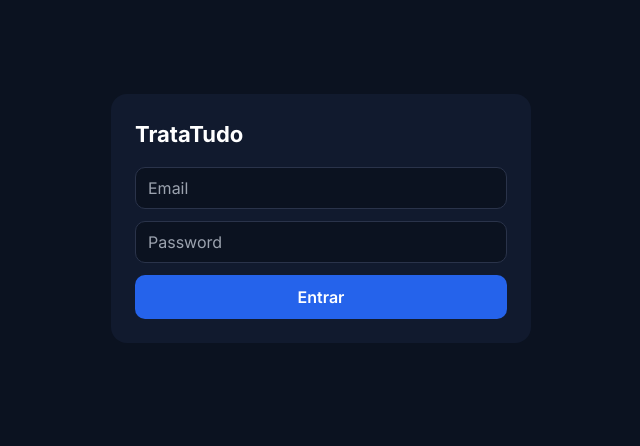
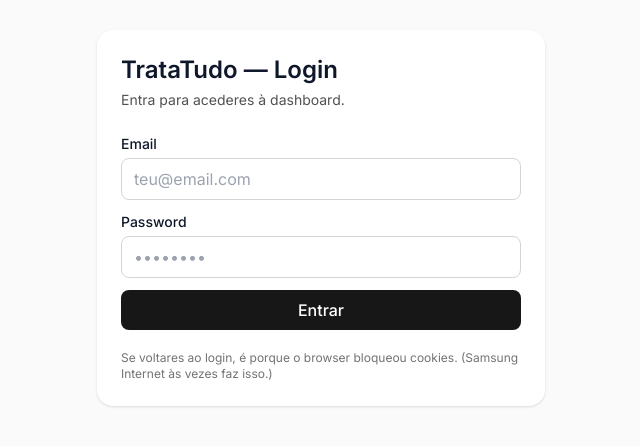
Before and after one commit to tratatudo-lgtm/TrataTudo-Dashbord, a Next.js app: page /login in a window 1280 px wide. Shown: the part 182-628 px from the top of the page, without its empty margins (319-959 px from the left). Built offline with nearby package versions, Linux system fonts and the light colour scheme.

Commit message:
Atualizar o page.tsx

```diff
--- a/app/login/page.tsx
+++ b/app/login/page.tsx
@@ -1,138 +1,99 @@
-'use client';
+// app/login/page.tsx
+import { redirect } from 'next/navigation';
+import { createClient } from '@/lib/supabase/server';
 
-import { Suspense, useMemo, useState } from "react";
-import { useRouter, useSearchParams } from "next/navigation";
+type Props = {
+  searchParams?: { next?: string };
+};
 
-function LoginForm() {
-  const router = useRouter();
-  const search = useSearchParams();
+export default function LoginPage({ searchParams }: Props) {
+  async function signIn(formData: FormData) {
+    'use server';
 
-  const nextPath = useMemo(() => {
-    const n = search.get("next");
-    return n && n.startsWith("/") ? n : "/app";
-  }, [search]);
+    const email = String(formData.get('email') || '').trim();
+    const password = String(formData.get('password') || '').trim();
+    const next = (searchParams?.next || '/app').toString();
 
-  const [email, setEmail] = useState("");
-  const [password, setPassword] = useState("");
-  const [loading, setLoading] = useState(false);
-  const [err, setErr] = useState<string | null>(null);
+    if (!email || !password) {
+      redirect(`/login?next=${encodeURIComponent(next)}&error=missing`);
+    }
 
-  async function onSubmit(e: React.FormEvent) {
-    e.preventDefault();
-    setErr(null);
-    setLoading(true);
+    const supabase = createClient();
 
-    try {
-      const res = await fetch("/api/auth/login", {
-        method: "POST",
-        headers: { "Content-Type": "application/json" },
-        credentials: "include",
-        body: JSON.stringify({ email, password }),
+    const { error } = await supabase.auth.signInWithPassword({
+      email,
+      password,
     });
 
-      const data = await res.json().catch(() => null);
-
-      if (!res.ok || !data?.ok) {
-        setErr(data?.error || "Credenciais inválidas");
-        setLoading(false);
-        return;
+    if (error) {
+      redirect(`/login?next=${encodeURIComponent(next)}&error=invalid`);
     }
 
-      router.replace(nextPath);
-      router.refresh();
-    } catch (e: any) {
-      setErr(e?.message || "Erro no login");
-    } finally {
-      setLoading(false);
-    }
+    // Aqui a cookie é criada SERVER-SIDE (muito mais fiável)
+    redirect(next);
   }
 
+  const next = searchParams?.next || '/app';
+  const error = searchParams?.error;
+
   return (
-    <div style={styles.page}>
-      <div style={styles.card}>
-        <h1 style={styles.title}>TrataTudo</h1>
+    <div className="min-h-screen flex items-center justify-center bg-neutral-50 px-4">
+      <div className="w-full max-w-md rounded-2xl bg-white shadow p-6">
+        <h1 className="text-2xl font-semibold">TrataTudo — Login</h1>
+        <p className="text-sm text-neutral-600 mt-1">
+          Entra para acederes à dashboard.
+        </p>
 
-        <form onSubmit={onSubmit} style={styles.form}>
+        {error === 'invalid' && (
+          <div className="mt-4 rounded-lg bg-red-50 text-red-700 text-sm p-3">
+            Email ou password inválidos.
+          </div>
+        )}
+        {error === 'missing' && (
+          <div className="mt-4 rounded-lg bg-amber-50 text-amber-800 text-sm p-3">
+            Preenche email e password.
+          </div>
+        )}
+
+        <form action={signIn} className="mt-6 space-y-3">
+          <input type="hidden" name="next" value={next} />
+
+          <div>
+            <label className="block text-sm font-medium">Email</label>
             <input
-            style={styles.input}
-            placeholder="Email"
+              name="email"
               type="email"
-            value={email}
-            onChange={(e) => setEmail(e.target.value)}
+              autoComplete="email"
+              className="mt-1 w-full rounded-lg border border-neutral-300 px-3 py-2 outline-none focus:ring-2 focus:ring-neutral-900"
+              placeholder="teu@email.com"
               required
             />
+          </div>
 
+          <div>
+            <label className="block text-sm font-medium">Password</label>
             <input
-            style={styles.input}
-            placeholder="Password"
+              name="password"
               type="password"
-            value={password}
-            onChange={(e) => setPassword(e.target.value)}
+              autoComplete="current-password"
+              className="mt-1 w-full rounded-lg border border-neutral-300 px-3 py-2 outline-none focus:ring-2 focus:ring-neutral-900"
+              placeholder="••••••••"
               required
             />
+          </div>
 
-          {err && <div style={styles.error}>{err}</div>}
+          <button
+            type="submit"
+            className="w-full rounded-lg bg-neutral-900 text-white py-2 font-medium active:scale-[0.99]"
+          >
+            Entrar
+          </button>
 
-          <button style={styles.button} disabled={loading}>
-            {loading ? "A entrar..." : "Entrar"}
-          </button>
+          <div className="text-xs text-neutral-500 pt-2">
+            Se voltares ao login, é porque o browser bloqueou cookies. (Samsung Internet às vezes faz isso.)
+          </div>
         </form>
       </div>
     </div>
   );
 }
-
-export default function Page() {
-  return (
-    <Suspense fallback={<div style={{padding:20}}>Carregar...</div>}>
-      <LoginForm />
-    </Suspense>
-  );
-}
-
-const styles: Record<string, React.CSSProperties> = {
-  page: {
-    minHeight: "100vh",
-    display: "grid",
-    placeItems: "center",
-    background: "#0b1220",
-  },
-  card: {
-    background: "#111a2e",
-    padding: 24,
-    borderRadius: 16,
-    width: "100%",
-    maxWidth: 420,
-    color: "white",
-  },
-  title: {
-    fontSize: 22,
-    fontWeight: 700,
-    marginBottom: 16,
-  },
-  form: {
-    display: "grid",
-    gap: 12,
-  },
-  input: {
-    height: 42,
-    padding: "0 12px",
-    borderRadius: 10,
-    border: "1px solid #2a334a",
-    background: "#0b1220",
-    color: "white",
-  },
-  button: {
-    height: 44,
-    borderRadius: 10,
-    border: "none",
-    background: "#2563eb",
-    color: "white",
-    fontWeight: 600,
-    cursor: "pointer",
-  },
-  error: {
-    color: "#f87171",
-    fontSize: 13,
-  },
-};
```
Lines whose indentation alone changed are shown as unchanged.
